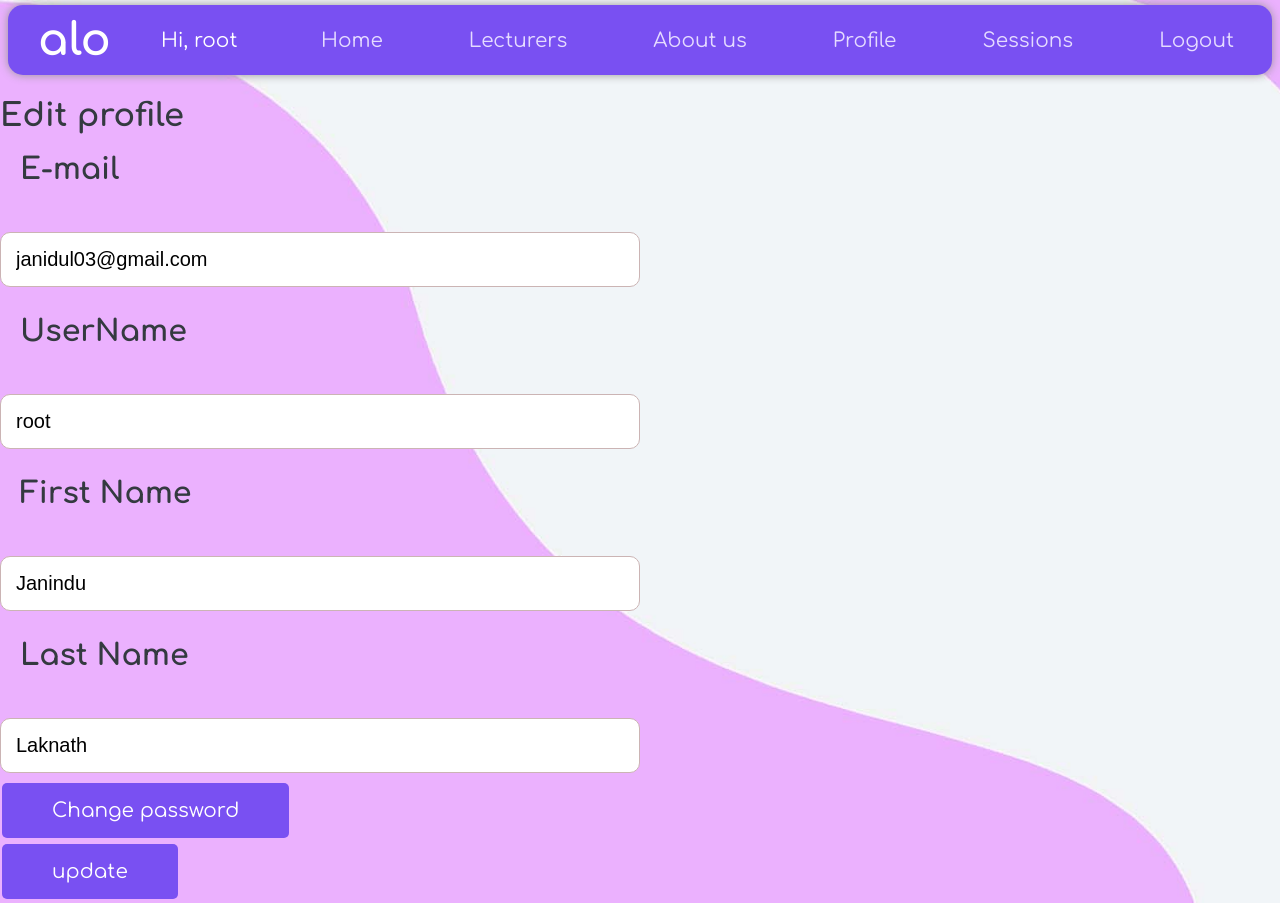
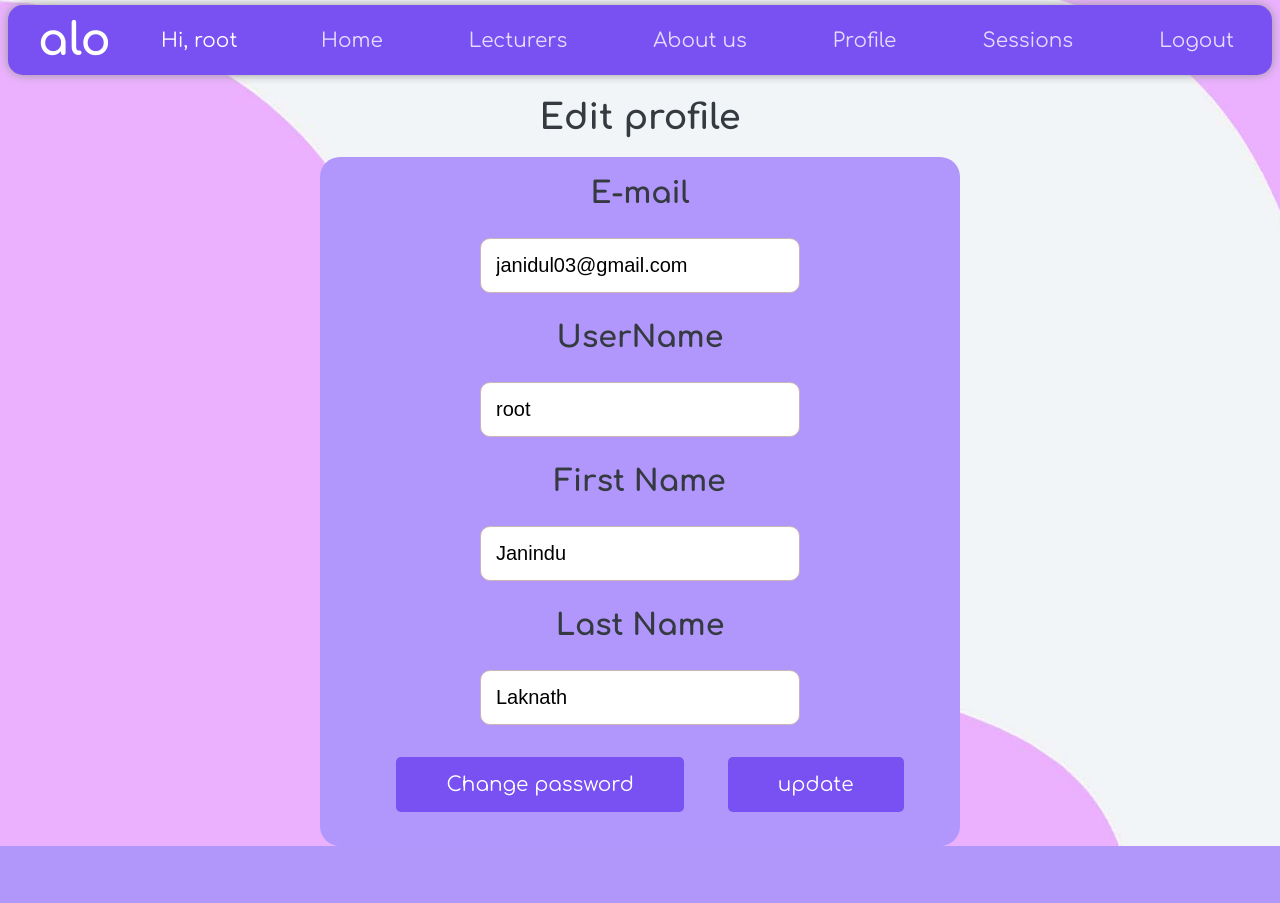
Before and after one commit to JONTI0000/E-learning-Platform, a Django app: page /profile/ in a window 1280 px wide. After the commit the page ends 846 px from the top, so only its background shows below. Run offline with Django 4.2, Linux system fonts and the light colour scheme; a user stored in the database is signed in.

Commit message:
change to edit profile

```diff
--- a/elearning/static/css/login.css
+++ b/elearning/static/css/login.css
@@ -30,7 +30,7 @@ input[type=text],input[type=password], select {
     border: none;
     color: white;
     padding: 16px 50px;
-    border-radius: 5px;
+    border-radius: 15px;
     text-decoration: none;
     margin: 4px 2px;
     cursor: pointer;
--- a/templates/registration/edit_profile.html
+++ b/templates/registration/edit_profile.html
@@ -6,15 +6,32 @@
 {% load static %}
 <style>
 
+form{
+    text-align: center;
+}
+
 h1{
-    align-content: center;
-    font-family: "Comfortaa", sans-serif;
+    text-align: center;
+    font-family: "Comfortaa";
+    font-size: 35px;
+    padding-bottom: 20px;
+
 
 }
 
 .container{
 
     font-family: "Comfortaa", sans-serif;
+    align-self:center;
+    display: block;
+    background-color: #b197fc;
+    height: auto;
+    width: 50%;
+    padding-bottom: 20px;
+    display: inline-block;
+    padding-bottom: 30px;
+    border-radius: 20px;
+
 
 }
 
@@ -34,6 +51,7 @@ input {
 .grid-container{
     font-size: 30px;
     padding: 20px;
+    display: inline-block
 }
 #link {
     background-color: #7950f2;
@@ -52,10 +70,19 @@ input {
 
 #link:hover {
     color: black;
-    background-color: #b197fc;
+    background-color: #bfaaff;
 
 }
+h3{
+    text-align: left;
+}
 
+.flex{
+    display: flex;
+    justify-content: center;
+    column-gap: 20px;
+    padding-top: 20px;
+}
 
 
 </style>
@@ -74,11 +101,14 @@ input {
             <div class="forms"> {{ form.first_name }} </div>
             <h3 class='grid-container' >Last Name</h3><br>
             <div class="forms"> {{ form.last_name }} </div>
+            <div class="flex">
+            <br><a id="link" href="{% url 'password' %}">Change password</a>
+            <br><br>
+            <button id="link" >update</button>
+            </div>
+
         </div>
-        <br><a id="link" href="{% url 'password' %}">Change password</a>
 
-        <br><br>
-        <button id="link" >update</button>
     </form>
 </div>
 
```
Also changed, not shown: templates/registration/change-password.html (+25 -4 lines), db.sqlite3.
